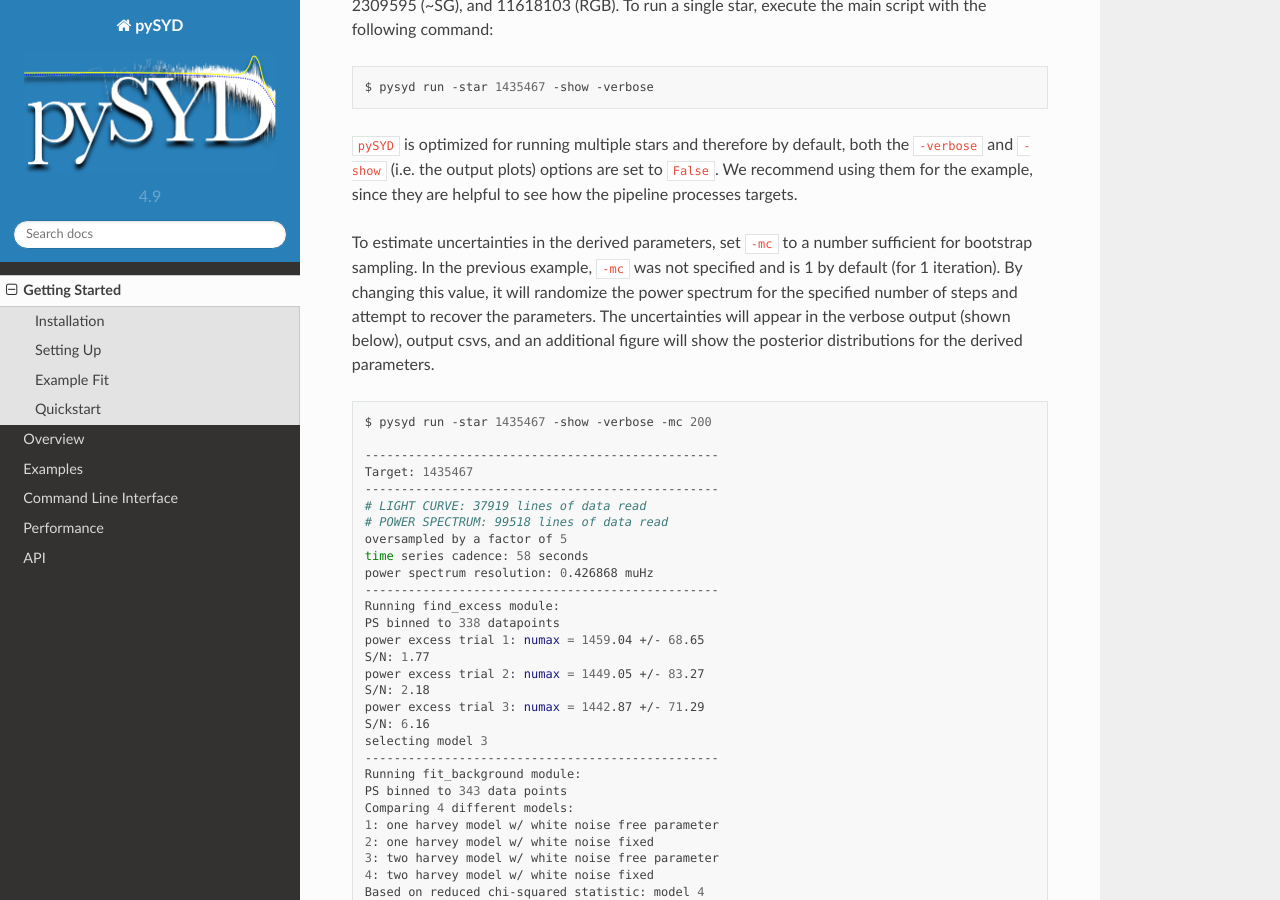
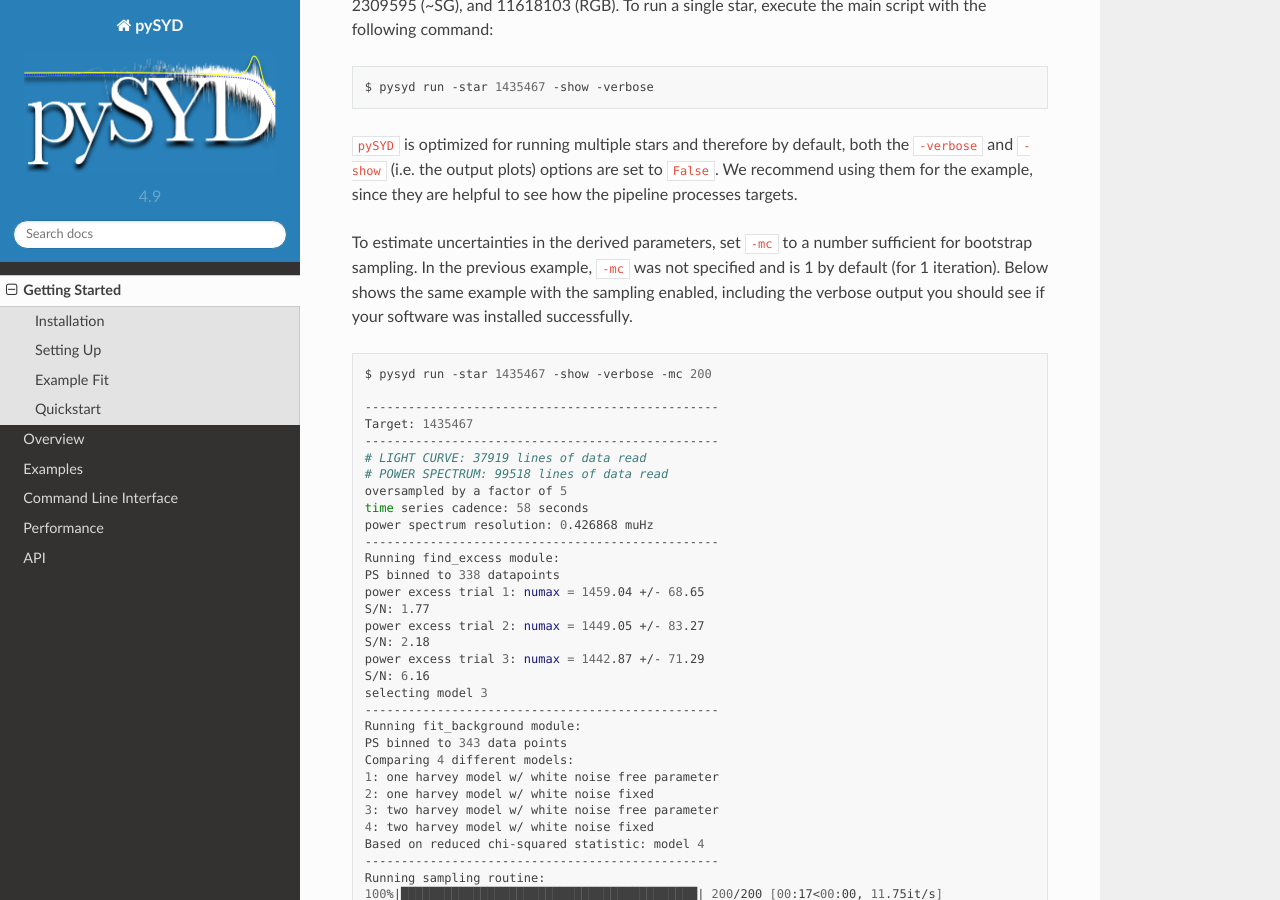
Before and after one commit to ashleychontos/pySYD, a Sphinx documentation site: the page built from docs/quickstart.rst, in a window 1280 px wide and 900 px high, scrolled down 1393 px. Built offline with Sphinx 7.4.7 and the Read the Docs theme 2.0.0, drawn with Linux system fonts in a browser that asks for light colours.

Commit message:
Update quickstart.rst

```diff
--- a/docs/quickstart.rst
+++ b/docs/quickstart.rst
@@ -81,9 +81,8 @@ If you ran the setup feature, there are three example stars provided: 1435467 (t
 the pipeline processes targets.
 
 To estimate uncertainties in the derived parameters, set ``-mc`` to a number sufficient for bootstrap sampling. In the previous
-example, ``-mc`` was not specified and is 1 by default (for 1 iteration). By changing this value, it will randomize the power
-spectrum for the specified number of steps and attempt to recover the parameters. The uncertainties will appear in the verbose
-output (shown below), output csvs, and an additional figure will show the posterior distributions for the derived parameters.
+example, ``-mc`` was not specified and is 1 by default (for 1 iteration). Below shows the same example with the
+sampling enabled, including the verbose output you should see if your software was installed successfully.
 
 .. code-block:: bash
 
```
